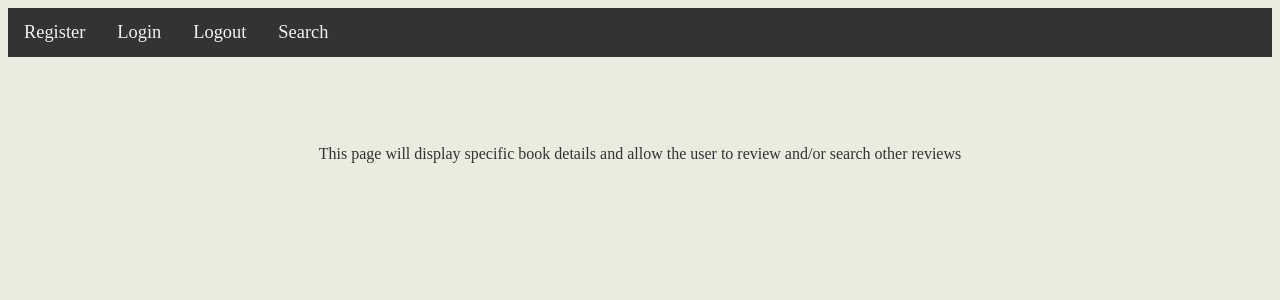
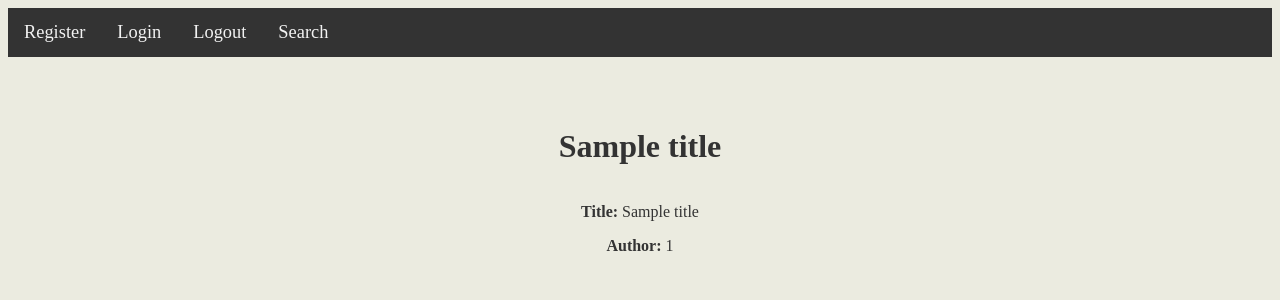
Before and after one commit to rachelhuddles/book-review-project, a Flask app: template templates/book.html in a window 1280 px wide. Shown: the top 300 px of the page. Run offline with Flask 2, Linux system fonts and the light colour scheme; the template is opened without the code that fills it: most values are stand-ins (such as "Sample title", 1, 10 or a date in 2020).

Commit message:
Continued work on application.py and added more HTML pages including results.html. Login and register functions now connect with user table in database. Search/results/book pages now work together and connect to books table in database. Changed error404.html to error.html and it now accepts messages to show the cause of the error.

```diff
--- a/application.py
+++ b/application.py
@@ -18,99 +18,97 @@ app.config["SESSION_PERMANENT"] = False
 app.config["SESSION_TYPE"] = "filesystem"
 Session(app)
 
-# Connect to database
+# Setting up a SQLalchemy engine and session
 engine = create_engine("postgres://lijguuuketxvgt:41b5b754c093cc173bad3e5b5ac739efe2531630ea7b1a501a6dfb3a8bd3fed9@ec2-54-83-13-119.compute-1.amazonaws.com:5432/deo34sags8udmk")
 db = scoped_session(sessionmaker(bind=engine))
-
-# Registration form class
-class RegistrationForm(Form):
-    username = StringField('Username', [validators.Length(min=4, max=20)])
-    email = StringField('Email Address', [validators.Length(min=6, max=50)])
-    password = PasswordField('New Password', [
-        validators.DataRequired(),
-        validators.EqualTo('confirm', message='Passwords must match')
-    ])
-    confirm = PasswordField('Repeat Password')
 
 # Index - the register/ login home page
 @app.route("/")
 def index():
     return render_template("index.html")
 
-# Login - GET method allows the user to retrieve data from database // POST method allows them to submit data
-@app.route('/login/', methods=["GET","POST"])
+# Register - Landing page to register a new user
+@app.route('/register/')
+def register():
+    users = db.execute("SELECT * FROM users").fetchall()
+    return render_template("register.html", users=users)
+
+# Register a new user
+@app.route("/newuser", methods=["POST"])
+def newuser():
+
+    # Get form information.
+    username = request.form.get("username")
+    email = request.form.get("email")
+    password = request.form.get("password")
+    confirm = request.form.get("confirm")
+
+    # Validate user input - Make sure the passwords match
+    if password != confirm:
+        return render_template("error.html", message="Passwords must match.")
+
+    # Validate user input - Make sure the username does not already exist
+    if db.execute("SELECT * FROM users WHERE username = :username", {"username": username}).rowcount > 0:
+        return render_template("error.html", message="That username is not available.")
+
+    # Register the new user and send them to search.html
+    db.execute("INSERT INTO users (username, email, password) VALUES (:username, :email, :password)",
+            {"username": username, "email": email, "password": password})
+    db.commit()
+    return render_template("search.html", username=username)
+
+# Login - Landing page for existing users to log in
+@app.route('/login/')
 def login():
-    error = ''
-    try:
-        if request.method == "POST":
+    users = db.execute("SELECT * FROM users").fetchall()
+    return render_template("login.html", users=users)
 
-            data = db.execute("SELECT * FROM users WHERE username = :username")
+# Returning user -
+@app.route("/returninguser", methods=["POST"])
+def returninguser():
 
-            data = db.fetchone()[2]
+    # Get form information.
+    username = request.form.get("username")
+    password = request.form.get("password")
 
-            if sha256_crypt.verify(request.form['password'], data):
-                session['logged_in'] = True
-                session['username'] = request.form['username']
-
-                flash("You are now logged in")
-                return redirect(url_for('search'))
-
-            else:
-                error = "Invalid credentials, try again."
-
-        return render_template("login.html", error=error)
-
-    except Exception as e:
-        #flash(e)
-        error = "Invalid credentials, try again."
-        return render_template("login.html", error = error)
-
-# Register
-@app.route('/register/', methods=["GET","POST"])
-def register():
-        form = RegistrationForm(request.form)
-
-        if request.method == "POST" and form.validate():
-            username  = form.username.data
-            email = form.email.data
-            password = sha256_crypt.hash((str(form.password.data)))
-
-            # See if username already exists
-            if db.execute("SELECT * FROM users WHERE username = :username", {"username": username}).rowcount >= 1:
-                flash("That username is already taken, please choose another")
-                return render_template('register.html', form=form)
-
-            else:
-                db.execute("INSERT INTO users (username, password, email) VALUES (:username, :password, :email)")
-
-                db.commit()
-                flash("Welcome!")
-
-                session['logged_in'] = True
-                session['username'] = username
-                return redirect(url_for('search'))
-
-        return render_template('register.html', form=form)
+    # Verify user input
+    if db.execute("SELECT * FROM users WHERE username = :username AND password = :password", {"username": username, "password": password}).rowcount == 0:
+        return render_template("error.html", message="Invalid username or password. Please try again.")
+    return render_template("search.html", username=username)
 
 # Search - redirected here after registering or logging in. Allows the user to search for a book Title, Author, or ISBN
-@app.route('/search/')
+@app.route("/search/")
 def search():
     return render_template("search.html")
 
-# Book - Detail page on each book. Allows users to read and leave reviews
-@app.route("/book/")
-def book():
-    return render_template("book.html")
+# List all search results
+@app.route("/results/", methods=["POST"])
+def results():
+
+    # Get form information.
+    isbn = request.form.get("isbn")
+    author = request.form.get("author")
+    title = request.form.get("title")
+
+    # Find matching books in book table
+    try:
+        results = db.execute("SELECT isbn, title, author FROM books WHERE isbn = :isbn OR author = :author OR title = :title ", {"isbn":isbn, "author":author, "title":title}).fetchall()
+        return render_template("results.html", results=results)
+    except ValueError:
+        return render_template("error.html", message="No match. Please try a different author, ISBN, or book title.")
+
+# Book - Detail page on each book
+@app.route("/book/<title>")
+def book(title):
+
+    author = db.execute("SELECT author FROM books WHERE title = :title ", {"title":title}).fetchall()
+    ISBN = db.execute("SELECT isbn FROM books WHERE title = :title ", {"title":title}).fetchall()
+    return render_template("book.html", title=title, author=author, ISBN=ISBN)
 
 # Logout
-@app.route('/dashboard/')
+@app.route('/logout/')
 def logout():
     return render_template("logout.html")
 
-# 404 error page
-@app.errorhandler(404)
-def page_not_found(e):
-    return render_template("404.html")
-
 if __name__ == "__main__":
     app.run()
--- a/create.sql
+++ b/create.sql
@@ -1,5 +1,6 @@
 CREATE TABLE books (
-	isbn VARCHAR PRIMARY KEY,
+	bookid SERIAL PRIMARY KEY,
+	isbn VARCHAR NOT NULL,
 	title VARCHAR NOT NULL,
 	author VARCHAR NOT NULL,
 	bookyear INT NOT NULL
--- a/static/css/style.css
+++ b/static/css/style.css
@@ -155,3 +155,21 @@ form .form-button:hover {
     text-align: center;
     text-decoration: none;
 }
+
+/* Modifying list elements */
+ul li {
+	padding: 10px 0px;
+	list-style-type: none;
+	margin-left: 8%;
+}
+
+/* Styling links in ul (on search results page */
+ul li a:link, ul li a:visited{
+	text-decoration: none;
+	color: #333;
+} ul li a:hover{
+	text-decoration: none;
+	color: #333;
+	cursor: pointer;
+	font-weight: bold;
+}
--- a/templates/book.html
+++ b/templates/book.html
@@ -1,9 +1,25 @@
 {% extends "layout.html" %}
 
 {% block title %}
-	Rachel's Book Review | Book Details <!-- Is there anyway to pull a specific book title here? -->
+	Rachel's Book Review | {{ title }}
+{% endblock %}
+
+{% block heading %}
+	<h1>{{ title }}</h1>
 {% endblock %}
 
 {% block body %}
-	<p>This page will display specific book details and allow the user to review and/or search other reviews</p>
+
+	<p><b>Title:</b> {{ title }}</p>
+	<p>
+        {% for x in author %}
+			<b>Author:</b> {{ x[0] }}
+        {% endfor %}
+    </p>
+	<p>
+        {% for x in ISBN %}
+			<b>ISBN:</b> {{ x[0] }}
+        {% endfor %}
+    </p>
+
 {% endblock %}
```
Also changed, not shown: templates/error.html (added, +15 -0 lines), templates/error404.html (deleted, +0 -9 lines), templates/login.html (+7 -5 lines), templates/register.html (+13 -7 lines), templates/results.html (added, +25 -0 lines), templates/search.html (+13 -1 lines), import.py (line endings or trailing spaces).
